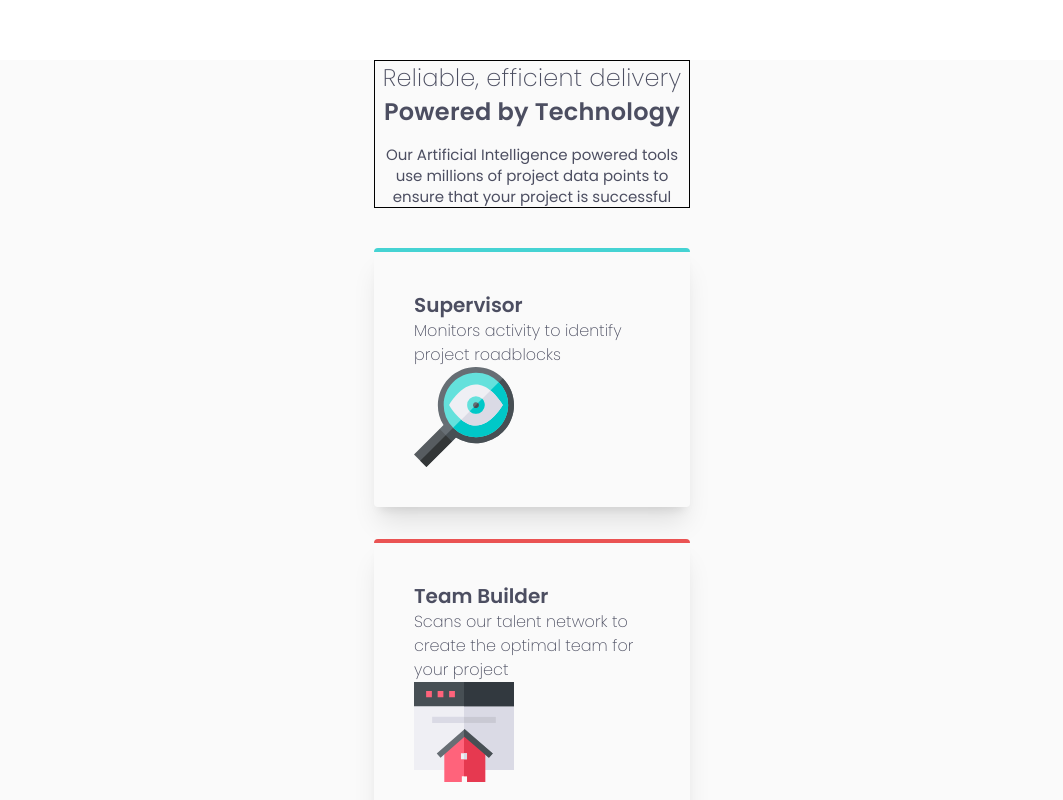
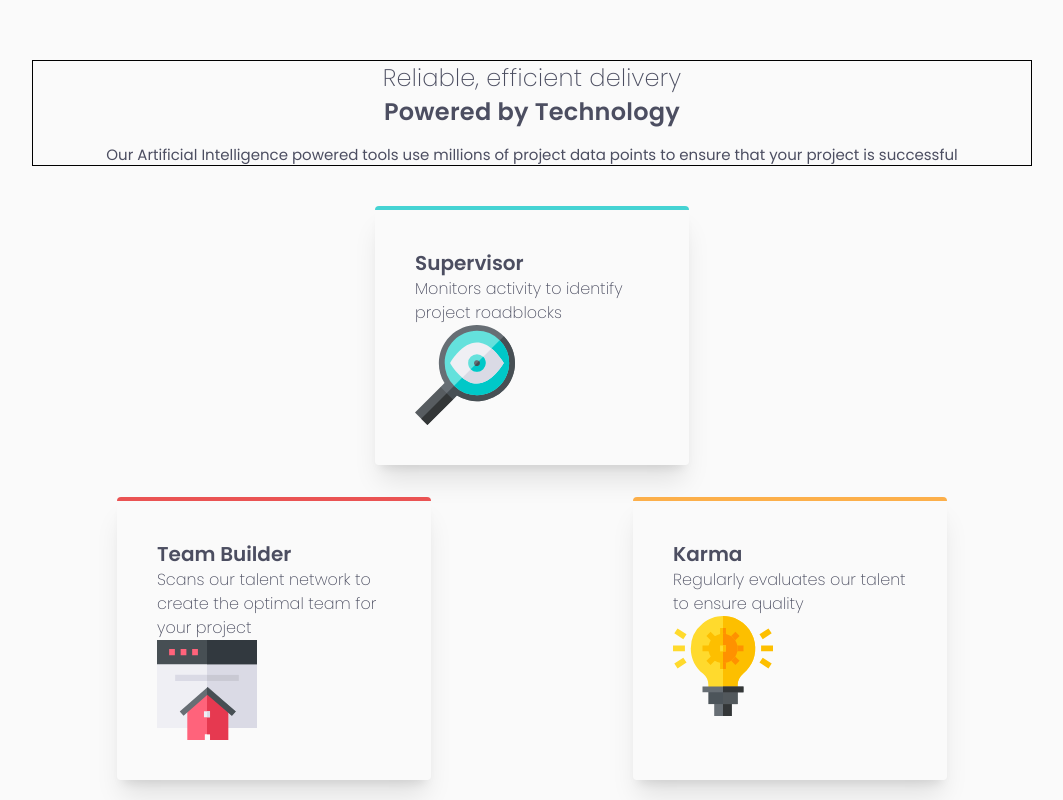
Before and after one commit to BlonoBuccellati/fm-four-card-feature-section, a Next.js app: page / in a window 1280 px wide. Shown: the top 800 px of the page, without its empty margins (108-1171 px from the left). Built offline with nearby package versions, Linux system fonts and the light colour scheme.

Commit message:
style:メディアクエリの適用

```diff
--- a/src/app/page.tsx
+++ b/src/app/page.tsx
@@ -6,8 +6,8 @@ import IconTeamBuilder from "@/assets/images/icon-team-builder.svg";
 
 export default function Home() {
   return (
-    <div className="font-poppins text-neutral-gray-500 bg-[#FAFAFA] font-thin">
-      <div className="m-auto mt-15 flex w-[90%] max-w-[316px] flex-col gap-10">
+    <div className="font-poppins text-neutral-gray-500 min-h-screen bg-[#FAFAFA] font-thin">
+      <div className="m-auto flex w-[90%] max-w-[316px] flex-col gap-10 pt-15 md:max-lg:max-w-[1000px] lg:max-w-[1300px]">
         {/* ヒーローセクション？ */}
         <section className="text-preset-1 flex flex-col gap-4 border border-black text-center">
           <h1 className="">
@@ -20,31 +20,38 @@ export default function Home() {
             data points to ensure that your project is successful
           </p>
         </section>
-        <div className="grid gap-8">
+        <div className="flex w-full flex-col gap-8 lg:flex-row">
           {/* Card1 */}
           <Card
             title="Supervisor"
-            color="border-primary-cyan"
+            className="border-primary-cyan"
             icon={IconSupervisor}
           >
             Monitors activity to identify project roadblocks
           </Card>
+          <div className="flex flex-col gap-8 md:justify-evenly md:max-lg:flex-row lg:flex-col-reverse">
             {/* Card2 */}
             <Card
               title="Team Builder"
-            color="border-primary-red"
+              className="border-primary-red"
               icon={IconTeamBuilder}
             >
-            Scans our talent network to create the optimal team for your project
+              Scans our talent network to create the optimal team for your
+              project
             </Card>
             {/* Card3 */}
-          <Card title="Karma" color="border-primary-orange" icon={IconKarma}>
+            <Card
+              title="Karma"
+              className="border-primary-orange"
+              icon={IconKarma}
+            >
               Regularly evaluates our talent to ensure quality
             </Card>
+          </div>
           {/* Card4 */}
           <Card
             title="Calculator"
-            color="border-primary-blue"
+            className="border-primary-blue"
             icon={IconCalculator}
           >
             Uses data from past projects to provide better delivery estimates
--- a/src/components/card.tsx
+++ b/src/components/card.tsx
@@ -4,17 +4,19 @@ import Image from "next/image";
 import { StaticImport } from "next/dist/shared/lib/get-img-props";
 interface CardProps {
   title: string;
-  color: string;
+  className: string;
   icon: string | StaticImport;
 }
 const Card = ({
   title,
-  color,
+  className: color,
   icon,
   children,
 }: PropsWithChildren<CardProps>) => {
   return (
-    <section className={`rounded border-t-4 ${color} p-10 shadow-xl`}>
+    <section
+      className={`mx-auto max-w-[314px] rounded border-t-4 p-10 shadow-xl ${color}`}
+    >
       <h2 className="text-preset-3 font-semibold">{title}</h2>
       <p>{children}</p>
       <Image src={icon} alt="test" width={100} />
```
Lines whose indentation alone changed are shown as unchanged.
